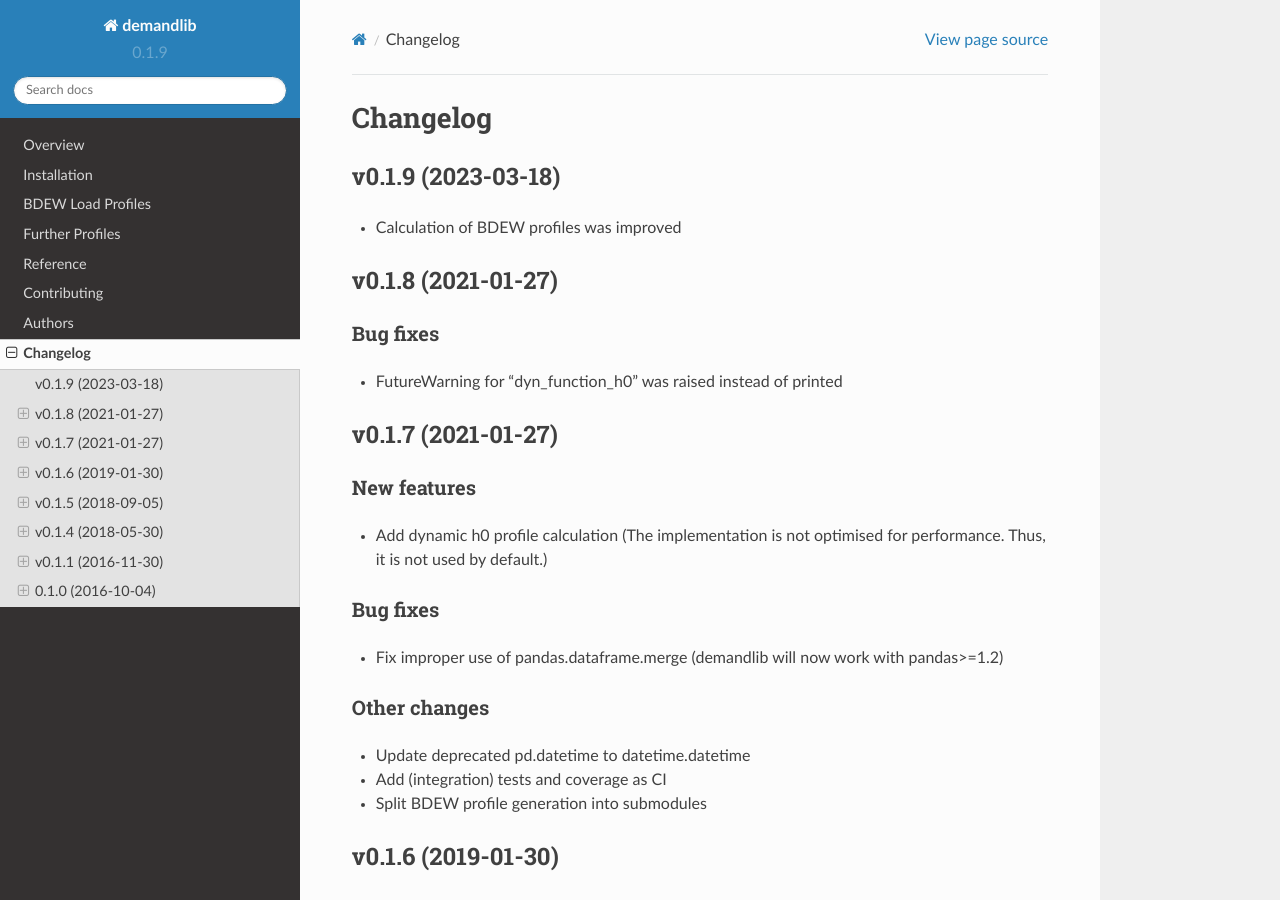
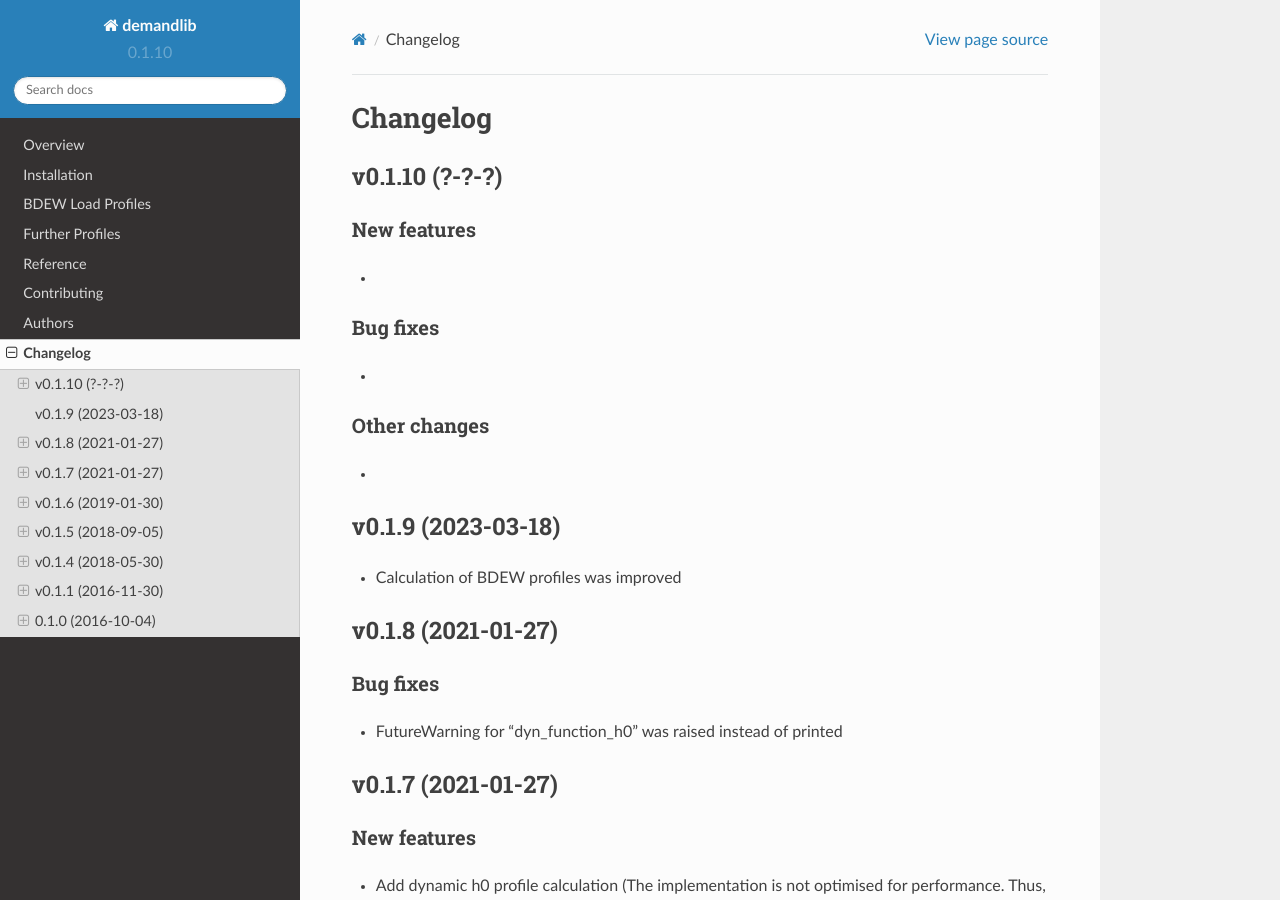
Before and after one commit to oemof/demandlib, a Sphinx documentation site: the page built from docs/changelog.rst, in a window 1280 px wide and 900 px high. Built offline with Sphinx 7.4.7 and the Read the Docs theme 2.0.0, drawn with Linux system fonts in a browser that asks for light colours; formulas are drawn with MathJax 3.

Commit message:
Set version to v0.1.10

```diff
--- a/CHANGELOG.rst
+++ b/CHANGELOG.rst
@@ -1,5 +1,21 @@
 Changelog
 =========
+
+v0.1.10 (?-?-?)
++++++++++++++++++++++++++
+
+New features
+############
+*
+
+Bug fixes
+#########
+*
+
+Other changes
+#############
+*
+
 
 v0.1.9 (2023-03-18)
 +++++++++++++++++++++++++
--- a/docs/conf.py
+++ b/docs/conf.py
@@ -30,7 +30,7 @@
 year = "2016-2021"
 author = "oemof developer group"
 copyright = "{0}, {1}".format(year, author)
-version = release = "0.1.9"
+version = release = "0.1.10"
 
 pygments_style = "trac"
 templates_path = ["."]
--- a/setup.py
+++ b/setup.py
@@ -23,7 +23,7 @@
 
 setup(
     name="demandlib",
-    version="0.1.9",
+    version="0.1.10",
     license="MIT",
     description="Creating heat and power demand profiles from annual values.",
     long_description="%s"
--- a/src/demandlib/__init__.py
+++ b/src/demandlib/__init__.py
@@ -1 +1 @@
-__version__ = "0.1.9"
+__version__ = "0.1.10"
```
Also changed, not shown: .bumpversion.cfg, 1 other file.
